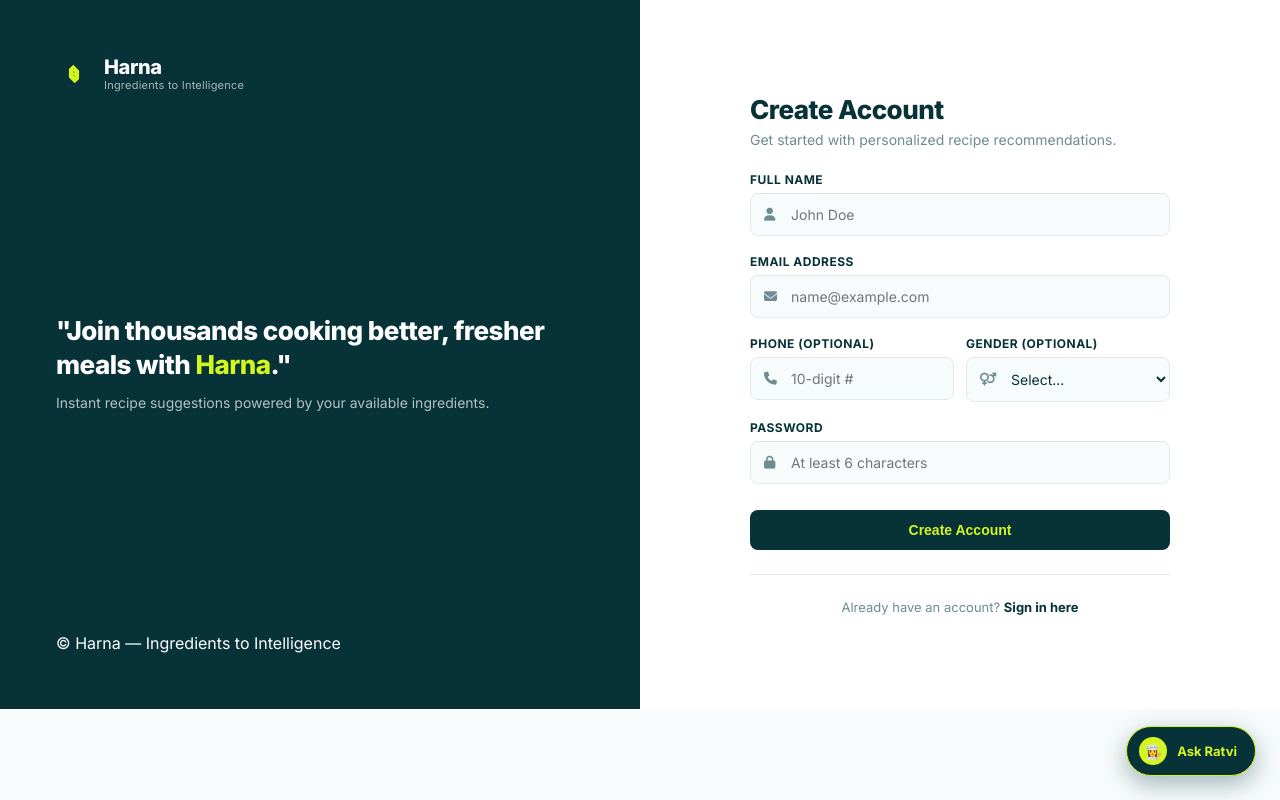
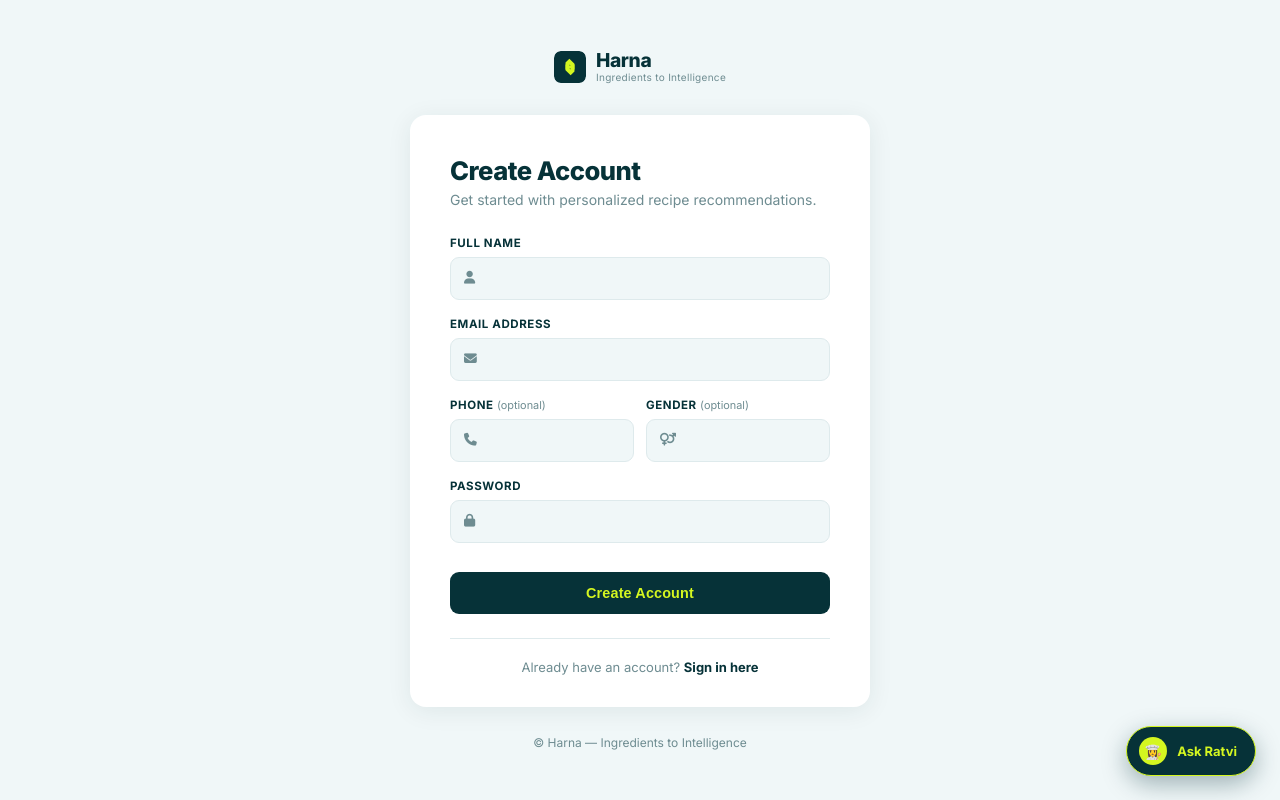
Before and after one commit to 23eg110e05/Harna, a Flask app: page /signup in a window 1280 px wide. Run offline with Flask 3, Linux system fonts and the light colour scheme; parts of the project's set-up code (start-up, migrations or seed data) failed here and were passed over.

Commit message:
ui: full-screen login & signup — centered card layout, removed placeholder text

```diff
--- a/my_flask_app/templates/signup.html
+++ b/my_flask_app/templates/signup.html
@@ -11,12 +11,11 @@
   <link href="https://fonts.googleapis.com/css2?family=Inter:wght@400;500;600;700;800&display=swap" rel="stylesheet">
   <link rel="stylesheet" href="https://cdnjs.cloudflare.com/ajax/libs/font-awesome/6.4.0/css/all.min.css">
   <style>
-    /* Harna Brand Tokens */
     :root {
       --harna-teal: #063238;
       --harna-teal-dark: #031E22;
       --harna-lime: #D4F620;
-      --page-bg: #F7FBFB;
+      --page-bg: #F0F7F8;
       --card-bg: #FFFFFF;
       --border-color: #DEEAEC;
       --text-main: #063238;
@@ -29,80 +28,62 @@
       background: var(--page-bg);
       color: var(--text-main);
       min-height: 100vh;
-      display: grid;
-      grid-template-columns: 1fr 1fr;
+      display: flex;
+      flex-direction: column;
+      align-items: center;
+      justify-content: center;
+      padding: 2rem 1rem;
       -webkit-font-smoothing: antialiased;
     }
     a { color: inherit; text-decoration: none; }
 
-    .auth-visual {
-      background: var(--harna-teal);
-      color: #FFFFFF;
-      display: flex;
-      flex-direction: column;
-      justify-content: space-between;
-      padding: 3.5rem;
-    }
-    .auth-visual__logo {
+    /* Top Logo Bar */
+    .auth-logo-bar {
       display: flex;
       align-items: center;
-      gap: 0.75rem;
+      gap: 0.625rem;
+      margin-bottom: 2rem;
     }
-    .auth-visual__logo img {
-      width: 36px;
-      height: 36px;
-      border-radius: 8px;
+    .auth-logo-bar img {
+      width: 32px;
+      height: 32px;
+      border-radius: 7px;
     }
     .auth-brand-name {
-      font-size: 1.25rem;
+      font-size: 1.2rem;
       font-weight: 800;
       letter-spacing: -0.02em;
+      color: var(--harna-teal);
       line-height: 1.1;
     }
     .auth-brand-tagline {
-      font-size: 11px;
-      color: rgba(255, 255, 255, 0.65);
-      letter-spacing: 0.02em;
-    }
-    .auth-visual__quote blockquote {
-      font-size: 1.625rem;
-      font-weight: 800;
-      line-height: 1.3;
-      margin-bottom: 0.75rem;
-      letter-spacing: -0.02em;
-    }
-    .auth-visual__quote blockquote span {
-      color: var(--harna-lime);
-    }
-    .auth-visual__quote p {
-      font-size: 0.875rem;
-      color: rgba(255, 255, 255, 0.7);
+      font-size: 10px;
+      color: var(--text-muted);
+      letter-spacing: 0.03em;
     }
 
-    .auth-form-wrap {
-      display: flex;
-      align-items: center;
-      justify-content: center;
-      padding: 3rem 2rem;
+    /* Card */
+    .auth-card {
+      width: 100%;
+      max-width: 460px;
       background: var(--card-bg);
-      overflow-y: auto;
-    }
-    .auth-form-inner {
-      width: 100%;
-      max-width: 420px;
+      border-radius: 16px;
+      padding: 2.5rem 2.5rem 2rem;
+      box-shadow: 0 4px 24px rgba(6,50,56,0.08);
     }
     .auth-title {
-      font-size: 1.625rem;
+      font-size: 1.6rem;
       font-weight: 800;
       letter-spacing: -0.02em;
-      margin-bottom: 0.375rem;
+      margin-bottom: 0.3rem;
     }
     .auth-subtitle {
       font-size: 0.875rem;
       color: var(--text-muted);
-      margin-bottom: 1.5rem;
+      margin-bottom: 1.75rem;
     }
 
+    /* Alerts */
     .alert {
       padding: 0.75rem 1rem;
       border-radius: 8px;
@@ -116,16 +97,24 @@
     .alert-danger, .alert-error { background: #FEE2E2; color: #DC2626; border: 1px solid #FECACA; }
     .alert-success { background: #DCFCE7; color: #16A34A; border: 1px solid #BBF7D0; }
 
-    .form-group { margin-bottom: 1.125rem; }
+    /* Form */
+    .form-group { margin-bottom: 1.1rem; }
     .form-row { display: grid; grid-template-columns: 1fr 1fr; gap: 0.75rem; }
     .form-label {
       display: block;
-      font-size: 0.75rem;
+      font-size: 0.72rem;
       font-weight: 700;
       text-transform: uppercase;
-      letter-spacing: 0.04em;
+      letter-spacing: 0.05em;
       color: var(--text-main);
-      margin-bottom: 0.375rem;
+      margin-bottom: 0.4rem;
+    }
+    .label-opt {
+      font-size: 0.68rem;
+      font-weight: 400;
+      text-transform: none;
+      letter-spacing: 0;
+      color: var(--text-muted);
     }
     .input-wrap { position: relative; }
     .input-icon {
@@ -134,7 +123,7 @@
       top: 50%;
       transform: translateY(-50%);
       color: var(--text-muted);
-      font-size: 0.8125rem;
+      font-size: 0.8rem;
       pointer-events: none;
     }
     .form-input, .form-select {
@@ -144,72 +133,73 @@
       font-family: inherit;
       color: var(--text-main);
       background: var(--page-bg);
-      border: 1px solid var(--border-color);
-      border-radius: 8px;
+      border: 1.5px solid var(--border-color);
+      border-radius: 9px;
       transition: all 150ms;
+      appearance: none;
     }
+    .form-input::placeholder { color: transparent; }
     .form-input:focus, .form-select:focus {
       outline: none;
       border-color: var(--harna-teal);
-      box-shadow: 0 0 0 3px rgba(6, 50, 56, 0.12);
+      box-shadow: 0 0 0 3px rgba(6, 50, 56, 0.1);
       background: #FFFFFF;
     }
+    /* Style select default option */
+    .form-select option[value=""] { color: var(--text-muted); }
 
     .btn-submit {
       width: 100%;
-      padding: 0.75rem;
+      padding: 0.8rem;
       background: var(--harna-teal);
       color: var(--harna-lime);
       border: none;
-      border-radius: 8px;
-      font-size: 0.875rem;
+      border-radius: 9px;
+      font-size: 0.9rem;
       font-weight: 700;
       cursor: pointer;
-      transition: background 150ms;
-      margin-top: 0.5rem;
+      transition: background 150ms, transform 100ms;
+      margin-top: 0.75rem;
+      letter-spacing: 0.01em;
     }
     .btn-submit:hover { background: var(--harna-teal-dark); }
+    .btn-submit:active { transform: scale(0.99); }
 
     .auth-switch {
       text-align: center;
       font-size: 0.8125rem;
       color: var(--text-muted);
       margin-top: 1.5rem;
-      padding-top: 1.5rem;
+      padding-top: 1.25rem;
       border-top: 1px solid var(--border-color);
     }
-    .auth-switch a {
-      color: var(--harna-teal);
-      font-weight: 700;
-    }
+    .auth-switch a { color: var(--harna-teal); font-weight: 700; }
     .auth-switch a:hover { text-decoration: underline; }
 
-    @media (max-width: 768px) {
-      body { grid-template-columns: 1fr; }
-      .auth-visual { display: none; }
+    /* Footer */
+    .auth-footer {
+      margin-top: 1.75rem;
+      font-size: 0.75rem;
+      color: var(--text-muted);
+    }
+
+    @media (max-width: 500px) {
+      .auth-card { padding: 2rem 1.25rem 1.5rem; }
       .form-row { grid-template-columns: 1fr; }
     }
   </style>
 </head>
 <body>
 
-  <div class="auth-visual">
-    <div class="auth-visual__logo">
+  <div class="auth-logo-bar">
     <img src="{{ url_for('static', filename='images/harna_logo.svg') }}" alt="Harna">
     <div>
       <div class="auth-brand-name">Harna</div>
       <div class="auth-brand-tagline">Ingredients to Intelligence</div>
     </div>
   </div>
-    <div class="auth-visual__quote">
-      <blockquote>"Join thousands cooking better, fresher meals with <span>Harna</span>."</blockquote>
-      <p>Instant recipe suggestions powered by your available ingredients.</p>
-    </div>
-    <div class="text-xs text-teal-300/60">© Harna — Ingredients to Intelligence</div>
-  </div>
 
-  <main class="auth-form-wrap">
-    <div class="auth-form-inner">
+  <div class="auth-card">
     <h1 class="auth-title">Create Account</h1>
     <p class="auth-subtitle">Get started with personalized recipe recommendations.</p>
 
@@ -224,12 +214,13 @@
       {% endif %}
     {% endwith %}
 
-      <form action="{{ url_for('auth.signup_post') }}" method="POST">
+    <form action="{{ url_for('auth.signup_post') }}" method="POST" autocomplete="off">
       <div class="form-group">
         <label class="form-label" for="name">Full Name</label>
         <div class="input-wrap">
           <i class="fas fa-user input-icon"></i>
-            <input class="form-input" type="text" id="name" name="name" placeholder="John Doe" value="{{ request.form.name or '' }}" required>
+          <input class="form-input" type="text" id="name" name="name"
+                 value="{{ request.form.name or '' }}" autocomplete="name" required>
         </div>
       </div>
 
@@ -237,27 +228,30 @@
         <label class="form-label" for="email">Email Address</label>
         <div class="input-wrap">
           <i class="fas fa-envelope input-icon"></i>
-            <input class="form-input" type="email" id="email" name="email" placeholder="name@example.com" value="{{ request.form.email or '' }}" required>
+          <input class="form-input" type="email" id="email" name="email"
+                 value="{{ request.form.email or '' }}" autocomplete="email" required>
         </div>
       </div>
 
       <div class="form-row">
         <div class="form-group">
-            <label class="form-label" for="phone">Phone <span class="font-normal text-zinc-400">(optional)</span></label>
+          <label class="form-label" for="phone">Phone <span class="label-opt">(optional)</span></label>
           <div class="input-wrap">
             <i class="fas fa-phone input-icon"></i>
-              <input class="form-input" type="tel" id="phone" name="phone" placeholder="10-digit #" value="{{ request.form.phone or '' }}">
+            <input class="form-input" type="tel" id="phone" name="phone"
+                   value="{{ request.form.phone or '' }}" autocomplete="tel">
           </div>
         </div>
 
         <div class="form-group">
-            <label class="form-label" for="gender">Gender <span class="font-normal text-zinc-400">(optional)</span></label>
+          <label class="form-label" for="gender">Gender <span class="label-opt">(optional)</span></label>
           <div class="input-wrap">
             <i class="fas fa-venus-mars input-icon"></i>
             <select class="form-select" id="gender" name="gender">
-                <option value="">Select...</option>
+              <option value=""></option>
               <option value="Male" {% if request.form.gender == 'Male' %}selected{% endif %}>Male</option>
               <option value="Female" {% if request.form.gender == 'Female' %}selected{% endif %}>Female</option>
+              <option value="Other" {% if request.form.gender == 'Other' %}selected{% endif %}>Other</option>
             </select>
           </div>
         </div>
@@ -267,7 +261,8 @@
         <label class="form-label" for="password">Password</label>
         <div class="input-wrap">
           <i class="fas fa-lock input-icon"></i>
-            <input class="form-input" type="password" id="password" name="password" placeholder="At least 6 characters" required>
+          <input class="form-input" type="password" id="password" name="password"
+                 minlength="6" autocomplete="new-password" required>
         </div>
       </div>
 
@@ -278,7 +273,8 @@
       Already have an account? <a href="{{ url_for('auth.login') }}">Sign in here</a>
     </div>
   </div>
-  </main>
+
+  <div class="auth-footer">© Harna — Ingredients to Intelligence</div>
 
   <link rel="stylesheet" href="{{ url_for('static', filename='css/ratvi-chat.css') }}">
   {% include 'ratvi_widget.html' %}
```
Also changed, not shown: my_flask_app/templates/login.html (+66 -84 lines). Lines whose indentation alone changed are shown as unchanged.
